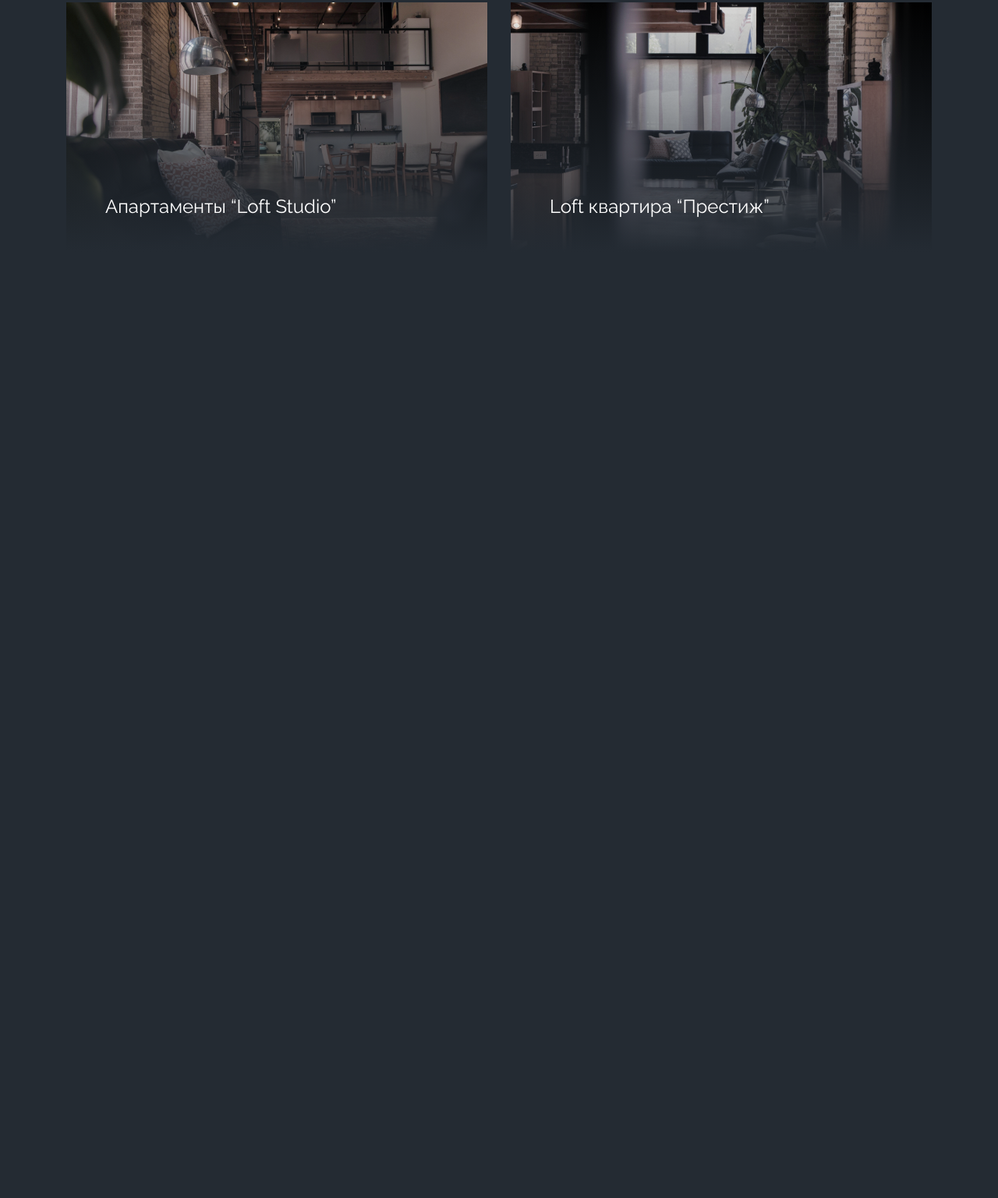
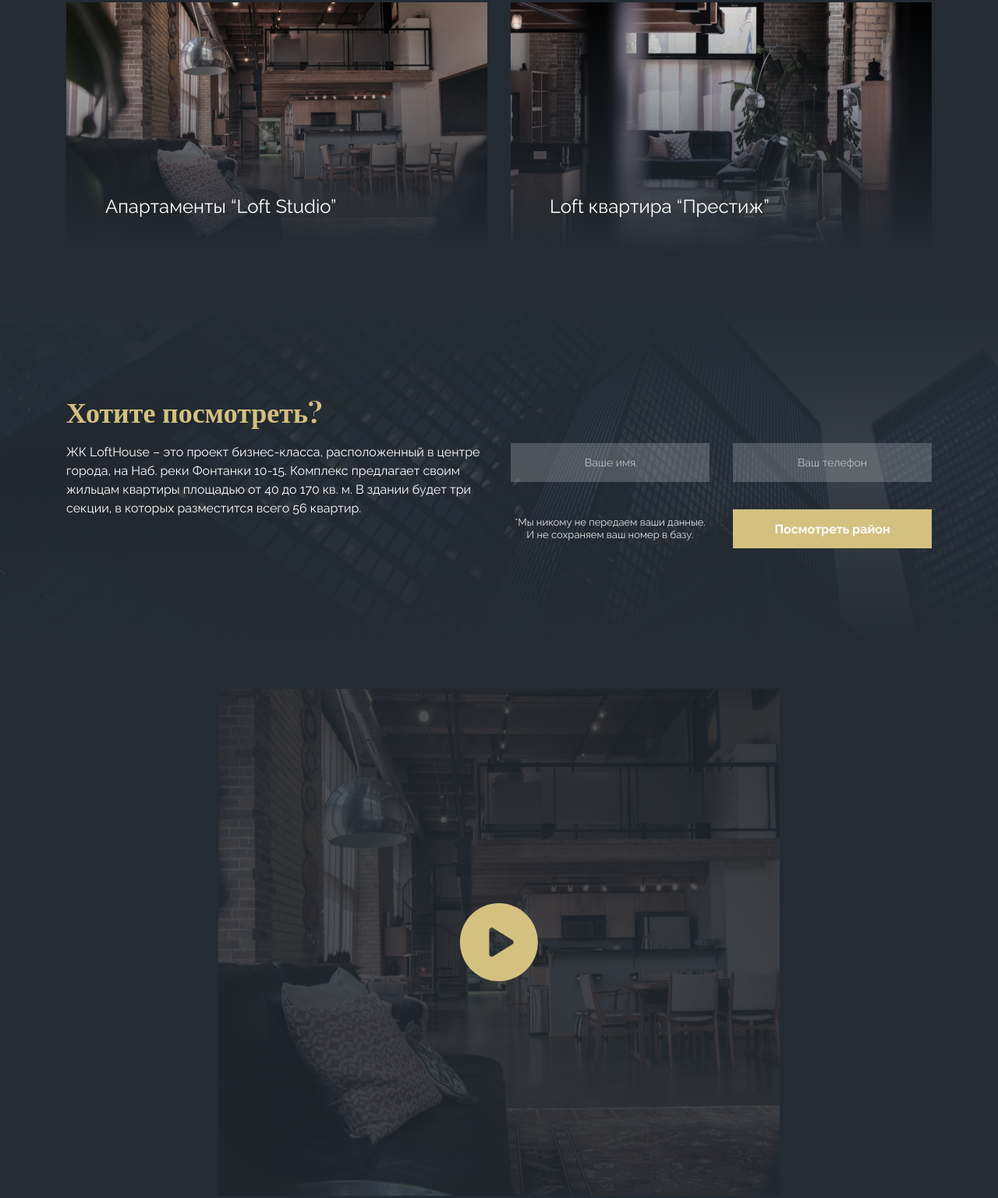
Before and after one commit to polovmenter/LoftHouse, a plain HTML site: page index.html in a window 1280 px wide. Shown: the part 1750-3286 px from the top of the page at 78% size. Before the commit the page ends 2073 px from the top, so only its background shows below. Drawn offline with nearby package versions, Linux system fonts and the light colour scheme.

Commit message:
Добавил секции cta, видео и карту

```diff
--- a/index.html
+++ b/index.html
@@ -89,6 +89,37 @@
 				</div>
 			</div>
 		</section>
+		<section class="cta">
+			<div class="container">
+				<h2 class="cta__title title">Хотите посмотреть?</h2>
+				<div class="cta__wrapper">
+					<p class="cta__text">ЖК LoftHouse – это проект бизнес-класса, расположенный в центре города, на Наб. реки Фонтанки 10-15. Комплекс предлагает своим жильцам квартиры площадью от 40 до 170 кв. м. В здании будет три секции, в которых разместится всего 56 квартир.</p>
+					<form class="cta__form form" action="#">
+						 <input class="form__input" type="text" placeholder="Ваше имя">
+						 <input class="form__input" type="text" placeholder="Ваш телефон">
+						 <p class="form__privacy">*Мы никому не передаем ваши данные.<br>И не сохраняем ваш номер в базу.</p>
+						 <button class="form__button" type="submit">Посмотреть район</button>
+					</form>
+				</div>
+			</div>
+		</section>
+		<section class="video">
+			<h2 class="visually-hidden">Видео про ЖК LoftHOuse</h2>
+			<div class="container">
+				<a class="video__link" href="https://www.youtube.com/watch?v=bhJNL9JUsnY">
+					<img class="video__icon" src="images/video/play.svg" alt="">
+					<img class="video__img" src="images/video/video-img.jpg" alt="">
+				</a>
+			</div>
+		</section>
+		<section class="section-map">
+			<div class="container">
+				<h2 class="section-map__title title">Район на карте</h2>
+				<div class="section-map__map">
+					<div class="map" id="map"></div>
+				</div>
+			</div>
+		</section>
 	</main>
 	<script src="https://ajax.googleapis.com/ajax/libs/jquery/3.4.1/jquery.min.js"></script>
 	<script src="js/main.js"></script>
--- /dev/null
+++ b/scss/blocks/_cta.scss
@@ -0,0 +1,21 @@
+.cta{
+    padding: 180px 0;
+    background:
+        linear-gradient(180deg, $dark 10.42%, rgba(36, 43, 51, 0.00) 50.52%, $dark 90.1%),
+        linear-gradient(0deg, rgba(36, 43, 51, 0.90) 0%, rgba(36, 43, 51, 0.90) 100%),
+        url(../images/cta/cta-bg.jpg), #C4C4C4;
+}
+
+.cta__title{
+    margin-bottom: 17px;
+}
+
+.cta__wrapper{
+    display: grid;
+    grid-template-columns: repeat(2, 1fr);
+    gap: 30px;
+}
+
+.cta__text{
+    line-height: 1.5;
+}
--- /dev/null
+++ b/scss/blocks/_form.scss
@@ -0,0 +1,45 @@
+.cta__form {
+    display: grid;
+    grid-template-columns: repeat(2, 1fr);
+    gap: 35px 30px;
+}
+
+.form__input {
+    height: 50px;
+    padding: 12px;
+    text-align: center;
+    background-color: rgba(255, 255, 255, .2);
+    font-size: 14px;
+    transition: background-color .2s;
+
+    &::placeholder {
+        color: #BEBEBE;
+    }
+
+    &:focus {
+        background-color: rgba(255, 255, 255, .25);
+    }
+}
+
+.form__privacy{
+    font-size: 13px;
+    color: #E7E7E7;
+    text-align: center;
+    line-height: 1.23;
+    align-self: center;
+}
+
+.form__button{
+    height: 50px;
+    font-size: 16px;
+    color: $white;
+    font-weight: 700;
+    text-align: center;
+    padding: 12px;
+    background-color: $accent;
+    transition: background-color .2s;
+
+    &:hover {
+        background-color: saturate($accent, 10%);
+    }
+}
--- /dev/null
+++ b/scss/blocks/_section-map.scss
@@ -0,0 +1,12 @@
+.section-map {
+    padding: 180px 0;
+}
+
+.section-map__title{
+    margin-bottom: 88px;
+}
+
+.map {
+    height: 358px;
+    background: #626262;
+}
--- /dev/null
+++ b/scss/blocks/_video.scss
@@ -0,0 +1,36 @@
+.video {
+    text-align: center;
+}
+
+.video__link {
+    position: relative;
+    display: inline-block;
+    text-align: center;
+
+    &::before {
+        content: "";
+        position: absolute;
+        left: 0;
+        top: 0;
+        width: 100%;
+        height: 100%;
+        background: rgba(36, 43, 51, 0.80);
+        transition: background-color .2s;
+    }
+
+    &:hover::before{
+        background: rgba(36, 43, 51, 0.7);
+    }
+}
+
+.video__icon{
+    position: absolute;
+    left: 50%;
+    top: 50%;
+    transform: translate(-50%, -50%);
+    transition: all .2s;
+}
+
+.video__link:hover .video__icon {
+    transform: translate(-50%, -50%) scale(1.2);
+}
--- a/scss/main.scss
+++ b/scss/main.scss
@@ -8,3 +8,7 @@
 @import "blocks/benefits";
 @import "blocks/appartments";
 @import "blocks/card";
+@import "blocks/cta";
+@import "blocks/form";
+@import "blocks/video";
+@import "blocks/section-map";
```
Also changed, not shown: css/main.css, images/cta/cta-bg.jpg (added), images/video/play.svg (added), images/video/video-img.jpg (added), 1 other file.
